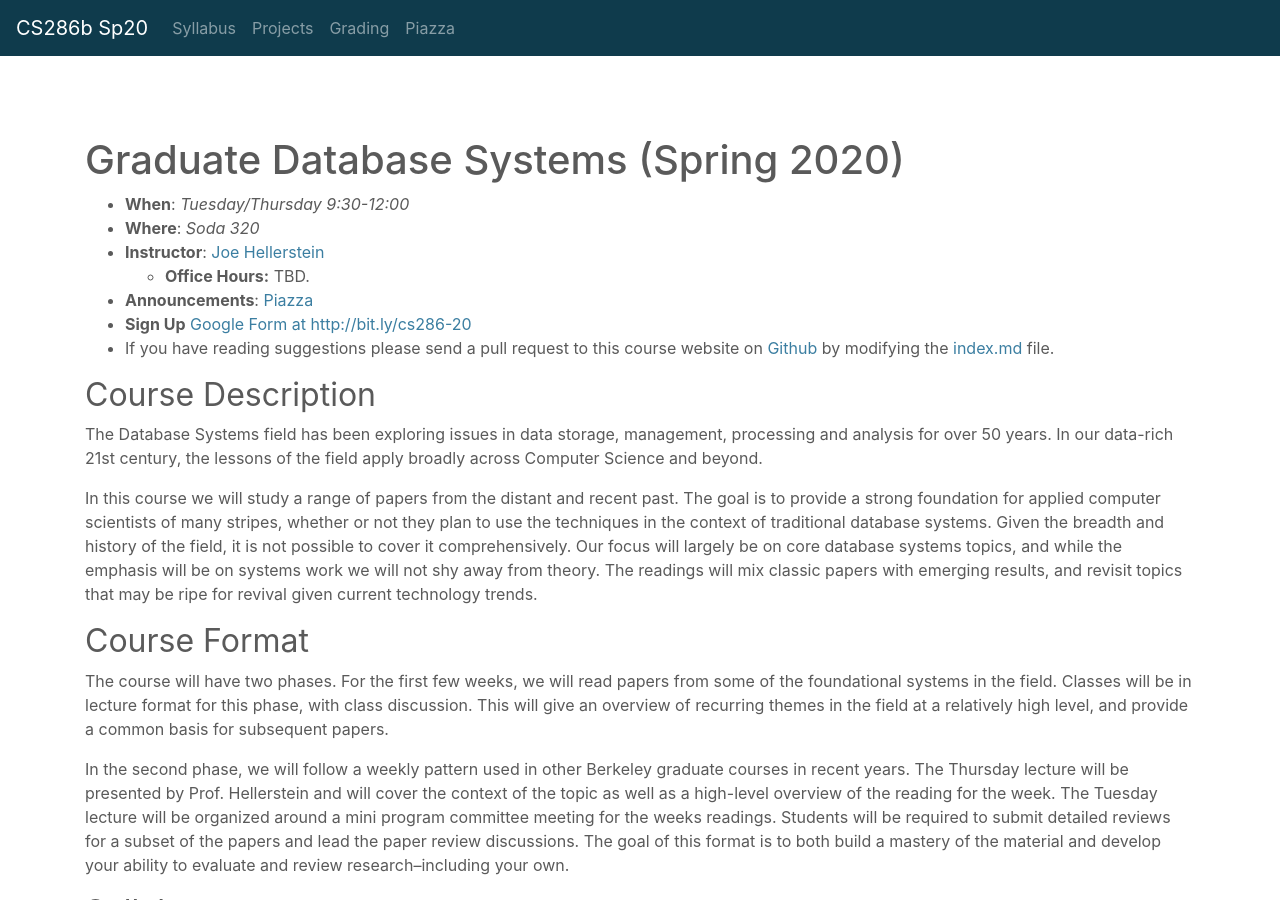
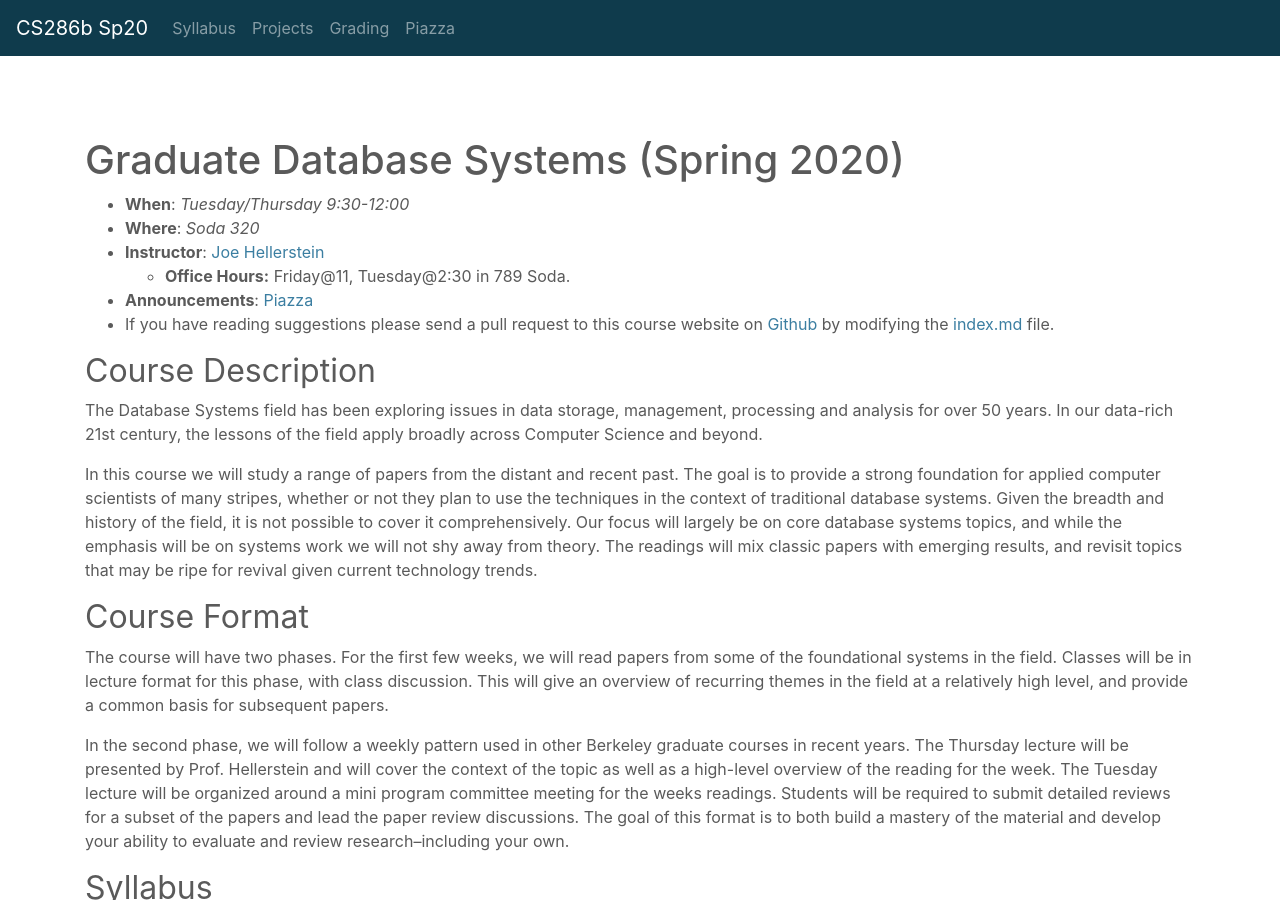
Before and after one commit to jhellerstein/CS286-Sp20, a Jekyll site: the page built from index.md, in a window 1280 px wide and 900 px high. Built offline with Jekyll 4.4.1, drawn with Linux system fonts in a browser that asks for light colours; nearby versions of some CDN libraries; our own code applies the rules of GitHub Pages for plain Markdown files.

Commit message:
remove signup sheet, add OH

```diff
--- a/index.md
+++ b/index.md
@@ -8,9 +8,9 @@ layout: default
 * **When**: *Tuesday/Thursday 9:30-12:00*
 * **Where**: *Soda 320*
 * **Instructor**: [Joe Hellerstein](https://dsf.berkeley.edu/jmh)
-   * **Office Hours:** TBD.
+   * **Office Hours:** Friday@11, Tuesday@2:30 in 789 Soda.
 * **Announcements**: [Piazza](https://piazza.com/class/k5mxqow7ugc42v)
-* **Sign Up** [Google Form at http://bit.ly/cs286-20](http://bit.ly/cs286-20)
+<!-- * **Sign Up** [Google Form at http://bit.ly/cs286-20](http://bit.ly/cs286-20) -->
 <!-- * **Sign-up to Present**: [Google Spreadsheet](https://docs.google.com/spreadsheets/d/1p8q7vnds821-_w43H-IppjMKPV5KpOl3fVPZCY27RpM/edit#gid=0) Later in the semester we will be doing student presentations which we will fill in here. -->
 * If you have reading suggestions please send a pull request to this course website on [Github](https://github.com/jhellerstein/CS286-Sp20) by modifying the [index.md](https://github.com/jhellerstein/CS286-Sp20/blob/master/index.md) file.
 
```
